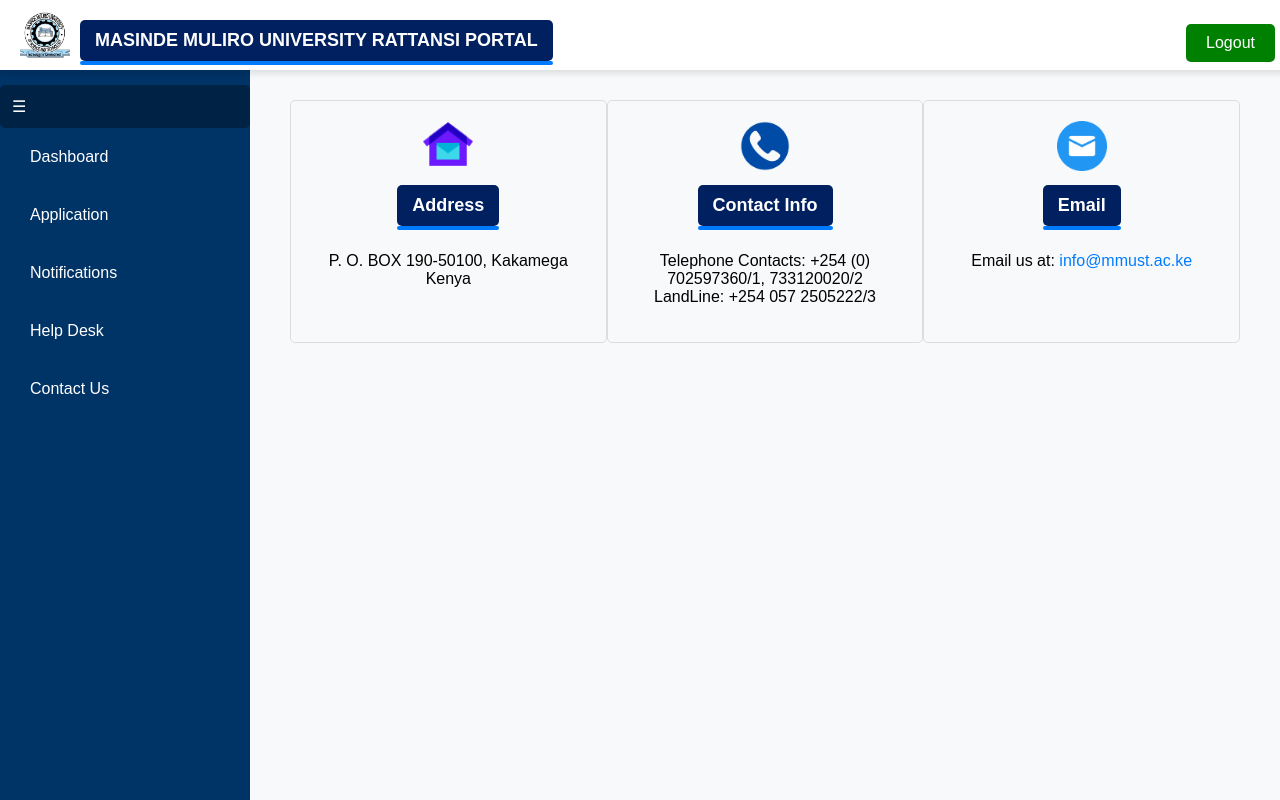
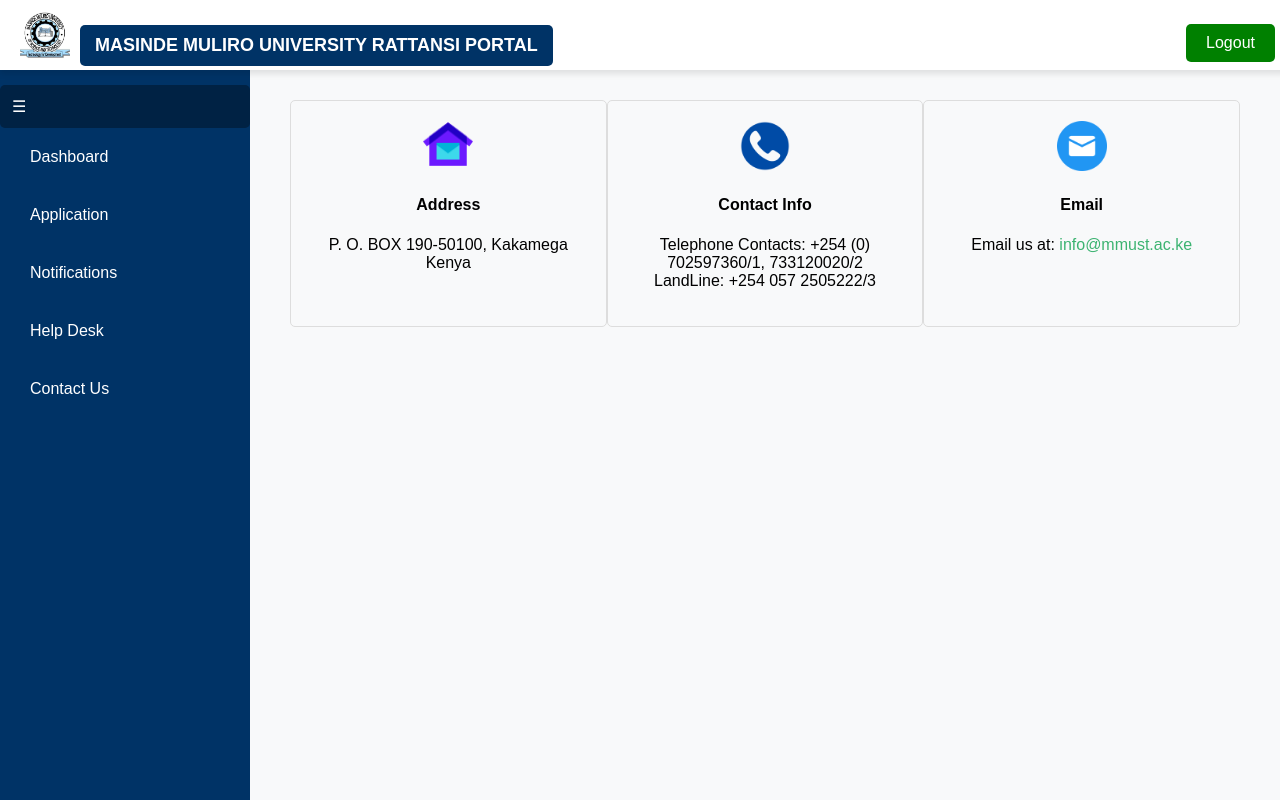
Before and after one commit to mwita32/Online-bursary-application-portal, a Django app: page /students/contact/ in a window 1280 px wide. Run offline with Django 5.2, Linux system fonts and the light colour scheme; some libraries are stand-ins or nearby versions.

Commit message:
8th commit

```diff
--- a/static/css/application.css
+++ b/static/css/application.css
@@ -1,4 +1,3 @@
-/* styles.css */
 body {
     font-family: Arial, sans-serif;
     margin: 40px;
@@ -13,24 +12,15 @@ body {
 }
 h2, h3 {
     color: #fff; /* White text for headings */
-    margin: 20px 0 10px; /* Adjust margin for spacing */
+    margin: 0;
     padding: 10px 15px;
-    background-color: #002060; /* Dark blue background */
+    background-color: #003366; /* Dark blue background */
     border-radius: 5px;
     display: inline-block;
     font-size: 18px;
-    position: relative; /* Necessary for the pseudo-element */
 }
-h2::after, h3::after {
-    content: '';
-    display: block;
-    width: 100%;
-    height: 4px;
-    background-color: #007BFF; /* Blue underline */
-    border-radius: 2px;
-    position: absolute;
-    bottom: -4px;
-    left: 0;
+h2 {
+    margin-top: 20px;
 }
 .instructions {
     font-size: 14px;
@@ -93,7 +83,7 @@ button:hover {
 }
 a {
     text-decoration: none;
-    color: #007BFF;
+    color: #3cb371;
 }
 a:hover {
     text-decoration: underline;
--- a/students/templates/contact.html
+++ b/students/templates/contact.html
@@ -8,7 +8,7 @@
                 <img src="{% static 'images/address-icon.png' %}" alt="Address Icon">
             </div>
             <div class="contact-info">
-                <h3>Address</h3>
+                <h4>Address</h4>
                 <p>P. O. BOX 190-50100, Kakamega<br>Kenya</p>
             </div>
         </div>
@@ -17,7 +17,7 @@
                 <img src="{% static 'images/contact-icon.png' %}" alt="Contact Icon">
             </div>
             <div class="contact-info">
-                <h3>Contact Info</h3>
+                <h4>Contact Info</h4>
                 <p>Telephone Contacts: +254 (0) 702597360/1, 733120020/2<br>LandLine: +254 057 2505222/3</p>
             </div>
         </div>
@@ -26,7 +26,7 @@
                 <img src="{% static 'images/email-icon.png' %}" alt="Email Icon">
             </div>
             <div class="contact-info">
-                <h3>Email</h3>
+                <h4>Email</h4>
                 <p>Email us at: <a href="mailto:info@mmust.ac.ke">info@mmust.ac.ke</a></p>
             </div>
         </div>
--- a/students/templates/homepage.html
+++ b/students/templates/homepage.html
@@ -21,7 +21,7 @@
     <div class="top-nav">
         <div class="left-section">
             <img src="/static/images/logo.jpg" class="logo">
-            <h3>MASINDE MULIRO UNIVERSITY RATTANSI PORTAL</h3>
+            <h2>MASINDE MULIRO UNIVERSITY RATTANSI PORTAL</h2>
         </div>
         <div class="right-section">
             <button class="logout-btn" onclick="window.location.href='{% url 'logout' %}'"> Logout</button>
--- a/students/templates/notifications.html
+++ b/students/templates/notifications.html
@@ -3,7 +3,7 @@
 
 {% block content %}
 <div class="notifications-container">
-    <h2>Notifications</h2>
+    <h3>Notifications</h3>
     <ul>
         {% for notification in notifications %}
             <li class="{% if not notification.is_read %}unread{% endif %}">
```
Also changed, not shown: students/templates/student_application.html (+4 -4 lines).
